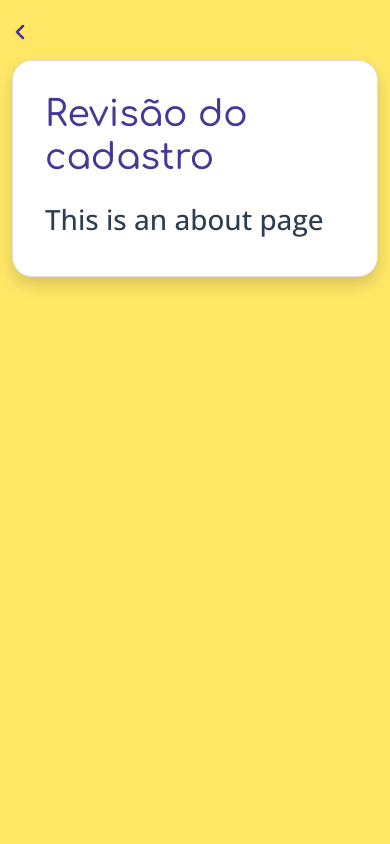
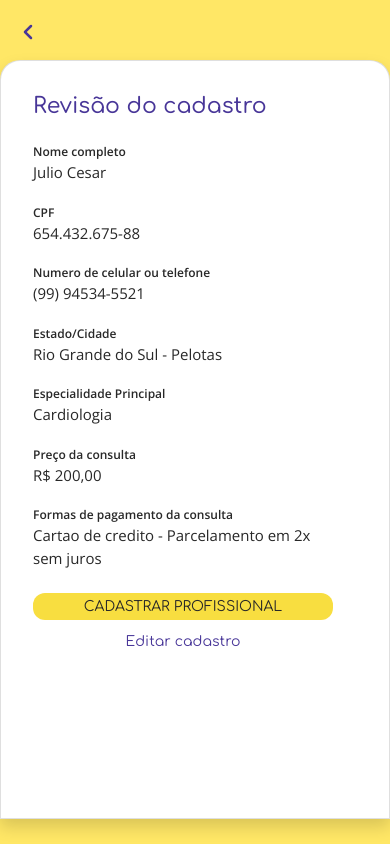
Before and after one commit to juliovt-07/desafio-facil-consulta, a Vue app: page /#/revisao in a window 390 px wide. Built offline with nearby package versions, Linux system fonts and the light colour scheme.

Commit message:
Layout das paginas em andamento

```diff
--- a/src/App.vue
+++ b/src/App.vue
@@ -6,19 +6,6 @@
         <b-card-body>
           <h2 class="mb-4">{{ $route.matched[0].props.default.title }}</h2>
           <router-view></router-view>
-          <b-row class="mt-3" v-show="$route.path !== '/revisao'">
-            <b-col>
-              <b-row>
-                <b-col cols="8" md="5" xl="4" sm="6">
-                  <b-progress :value="$route.path == '/' ? 50 : 100" class="mb-3"></b-progress>
-                </b-col>
-                <b-col>
-                  {{ $route.path == '/' ? '1' : '2' }} de 2
-                </b-col>
-              </b-row>
-              <b-button @click="next" class="rounded-4">PRÓXIMO</b-button>
-            </b-col>
-          </b-row>
         </b-card-body>
       </b-card>
     </div>
@@ -48,7 +35,7 @@ body {
   -webkit-font-smoothing: antialiased;
   -moz-osx-font-smoothing: grayscale;
   text-align: center;
-  color: #2c3e50;
+  color: #282828;
   font-family: 'Open Sans', sans-serif;
   #content {
     margin: auto;
@@ -65,33 +52,83 @@ body {
   .rounded-4 {
     border-radius: 20px;
   }
-  input {
-    margin-left: 11px;
+  input, select {
+    margin-left: 10px;
+    margin-right: 10px;
     border-color: rgba(72, 54, 152, 0.66);
   }
-  input:focus {
+  input:focus, select:focus {
     outline: none;
     border-color: #483698;
+  }
+  .input-group-text {
+    background: #483698;
+    color: #FFF;
+    border-radius: 5px 0 0 5px;
+    margin-right: -1px;
+    border: solid 1px #483698;
   }
   h2 {
     color: #483698;
     font-size: 36px;
   }
+  small {
+    font-weight: 600;
+  }
   .progress {
-    max-width: 200px !important;
+    max-width: 220px !important;
+    margin-right: 10px;
     .progress-bar {
       background: #483698;
     }
   }
   .btn {
     width: 300px !important;
-    max-width: 70vw;
+    max-width: 80vw;
     padding: 3px;
     border-radius: 12px !important;
-    background-color: #483698;
+    border: none;
+    font-size: 14px;
   }
   h2, button {
     font-family: 'Comfortaa', cursive !important;
   }
+  img {
+    margin-left: -25px;
+  }
+}
+@media screen and (max-width: 767px) {
+  img {
+    display: none;
+  }
+  .b-icon {
+    margin-left: 20px;
+  }
+  h2 {
+    font-size: 22px !important;
+  }
+  h5 {
+    font-size: 16px !important;
+  }
+  small {
+    font-size: 12px !important;
+  }
+  *::placeholder {
+    font-size: 12px !important;
+  }
+  #card-content {
+    min-height: 90vh;
+  }
+}
+@media screen and (max-width: 426px) {
+  #app {
+    padding: 0;
+  }
+  #content {
+    min-width: 100vw;
+  }
+  #card-content {
+    border-radius: 20px 20px 0 0 !important;
+  }
 }
 </style>
--- /dev/null
+++ b/src/components/ButtonDefault.vue
@@ -0,0 +1,43 @@
+<template>
+  <div>
+    <b-button :style="'background:'+colorButton+';color:'+colorTitle" @click="next(route)" class="rounded-4">
+      {{ title }}
+    </b-button>
+  </div>
+</template>
+
+<script>
+export default {
+  name: 'ButtonDefault',
+  props: {
+    colorButton: {
+      type: String,
+      required: false,
+      default: '#483698'
+    },
+    colorTitle: {
+      type: String,
+      required: false,
+      default: '#FFF'
+    },
+    route: {
+      type: String,
+      required: true
+    },
+    title: {
+      type: String,
+      required: true,
+      default: 'PRÓXIMO'
+    },
+    form: {
+      type: Object,
+      required: false
+    }
+  },
+  methods: {
+    next(route) {
+      this.$router.push({ name: route })
+    }
+  }
+}
+</script>
--- a/src/views/Attendance.vue
+++ b/src/views/Attendance.vue
@@ -1,5 +1,46 @@
 <template>
-  <div class="about">
-    <h1>This is an about page</h1>
+  <div>
+    <h5 class="mb-4">Detalhes do atendimento</h5>
+    <b-row align-v="center">
+      <b-col cols="12" md="6">
+        <b-input-group class="row align-content-lg-start mb-3" size="sm">
+          <small>Especialidade principal</small>
+          <b-form-input class="rounded-2 mt-1" placeholder="Selecione a especialidade"></b-form-input>
+        </b-input-group>
+        <b-input-group style="max-width: 220px" class="row align-content-lg-start mb-3" size="sm">
+          <small>Informe o preço da consulta</small>
+          <b-input-group size="sm" prepend="R$" class="mt-1">
+            <b-form-input style="margin-left: -1px;" class="rounded-2" placeholder="Valor"></b-form-input>
+          </b-input-group>
+        </b-input-group>
+        <b-input-group style="max-width: 220px" class="row align-content-lg-start mb-3" size="sm">
+          <small>Numero de celular</small>
+          <b-form-input class="rounded-2 mt-1" placeholder="(00) 0 0000-0000"></b-form-input>
+        </b-input-group>
+      </b-col>
+      <b-col md="3">
+        <img src="../assets/cartoon-2.png" width="360">
+      </b-col>
+    </b-row>
+    <b-row align-v="center">
+      <b-col cols="9" md="5" lg="4" sm="6">
+        <b-progress :value="$route.path == '/' ? 50 : 100" class="mb-3"></b-progress>
+      </b-col>
+      <b-col class="mb-3">
+        {{ $route.path == '/' ? '1' : '2' }} de 2
+      </b-col>
+    </b-row>
+    <ButtonDefault route="Revision"/>
   </div>
 </template>
+
+<script>
+import ButtonDefault from "@/components/ButtonDefault";
+
+export default {
+  name: 'Attendance',
+  components: {
+    ButtonDefault
+  }
+}
+</script>
--- a/src/views/Professional.vue
+++ b/src/views/Professional.vue
@@ -7,11 +7,11 @@
           <small>Nome completo</small>
           <b-form-input class="rounded-2 mt-1" placeholder="Digite o nome completo"></b-form-input>
         </b-input-group>
-        <b-input-group class="row align-content-lg-start mb-3" size="sm">
+        <b-input-group style="max-width: 220px" class="row align-content-lg-start mb-3" size="sm">
           <small>CPF</small>
           <b-form-input class="rounded-2 mt-1" placeholder="Digite um CPF"></b-form-input>
         </b-input-group>
-        <b-input-group class="row align-content-lg-start mb-3" size="sm">
+        <b-input-group style="max-width: 220px" class="row align-content-lg-start mb-3" size="sm">
           <small>Numero de celular</small>
           <b-form-input class="rounded-2 mt-1" placeholder="(00) 0 0000-0000"></b-form-input>
         </b-input-group>
@@ -19,23 +19,40 @@
           <b-col>
             <b-input-group class="row align-content-lg-start" size="sm">
               <small>Estado</small>
-              <b-form-input class="rounded-2 mt-1" placeholder="Selecione"></b-form-input>
+              <b-form-select class="rounded-2 mt-1 p-1 bg-white" :options="['Maranhao']"></b-form-select>
             </b-input-group>
           </b-col>
           <b-col>
             <b-input-group class="row align-content-lg-start" size="sm">
               <small>Cidade</small>
-              <b-form-input class="rounded-2 mt-1" placeholder="Selecione"></b-form-input>
+              <b-form-select class="rounded-2 mt-1 p-1 bg-white" :options="['Imperatriz']"></b-form-select>
             </b-input-group>
           </b-col>
         </b-row>
+        <b-row align-v="center">
+          <b-col cols="9" md="9" xl="9" sm="6">
+            <b-progress :value="$route.path == '/' ? 50 : 100" class="mb-3"></b-progress>
+          </b-col>
+          <b-col class="mb-3">
+            {{ $route.path == '/' ? '1' : '2' }} de 2
+          </b-col>
+        </b-row>
+        <ButtonDefault route="Attendance"/>
+      </b-col>
+      <b-col md="3">
+        <img src="../assets/cartoon-1.png" width="360">
       </b-col>
     </b-row>
   </div>
 </template>
 
 <script>
+import ButtonDefault from "@/components/ButtonDefault";
+
 export default {
-  name: 'Professional'
+  name: 'Professional',
+  components: {
+    ButtonDefault
+  }
 }
 </script>
--- a/src/views/Revision.vue
+++ b/src/views/Revision.vue
@@ -1,5 +1,59 @@
 <template>
-  <div class="about">
-    <h1>This is an about page</h1>
+  <div>
+    <b-row align-v="center">
+      <b-col cols="12" md="6">
+        <b-input-group class="row align-content-lg-start mb-1" size="sm">
+          <small>Nome completo</small>
+          <p>Julio Cesar</p>
+        </b-input-group>
+        <b-input-group class="row align-content-lg-start mb-1" size="sm">
+          <small>CPF</small>
+          <p>654.432.675-88</p>
+        </b-input-group>
+        <b-input-group class="row align-content-lg-start mb-1" size="sm">
+          <small>Numero de celular ou telefone</small>
+          <p>(99) 94534-5521</p>
+        </b-input-group>
+        <b-input-group class="row align-content-lg-start mb-1" size="sm">
+          <small>Estado/Cidade</small>
+          <p>Rio Grande do Sul - Pelotas</p>
+        </b-input-group>
+        <b-input-group class="row align-content-lg-start mb-1" size="sm">
+          <small>Especialidade Principal</small>
+          <p>Cardiologia</p>
+        </b-input-group>
+        <b-input-group class="row align-content-lg-start mb-1" size="sm">
+          <small>Preço da consulta</small>
+          <p>R$ 200,00</p>
+        </b-input-group>
+        <b-input-group class="row align-content-lg-start mb-2" size="sm">
+          <small>Formas de pagamento da consulta</small>
+          <p>Cartao de credito - Parcelamento em 2x sem juros</p>
+        </b-input-group>
+        <ButtonDefault class="mb-2" title="CADASTRAR PROFISSIONAL" color-button="#f8de40" color-title="#282828"/>
+        <ButtonDefault route="Professional" title="Editar cadastro" color-button="transparent" color-title="#483698"/>
+      </b-col>
+      <b-col md="3">
+        <img src="../assets/cartoon-3.png" width="360">
+      </b-col>
+    </b-row>
   </div>
 </template>
+
+<script>
+import ButtonDefault from "@/components/ButtonDefault";
+
+export default {
+  name: 'Revision',
+  components: {
+    ButtonDefault
+  }
+}
+</script>
+
+<style scoped>
+p {
+  margin-left: 0px !important;
+  font-size: 15px;
+}
+</style>
```
Also changed, not shown: src/components/HelloWorld.vue (deleted, +0 -57 lines), src/assets/logo.png (deleted).
